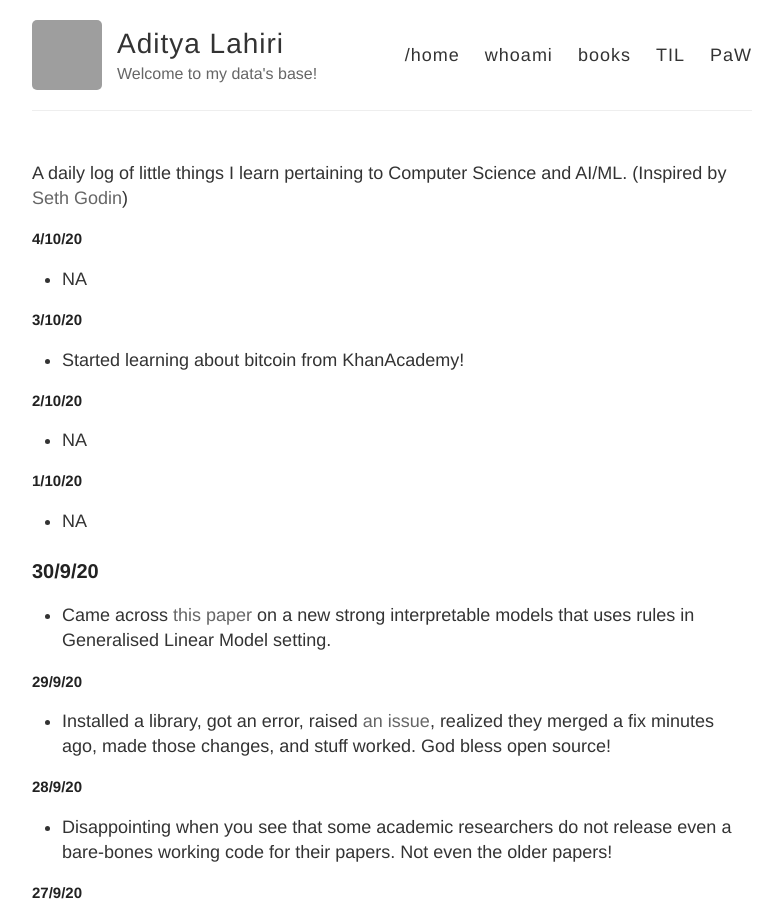
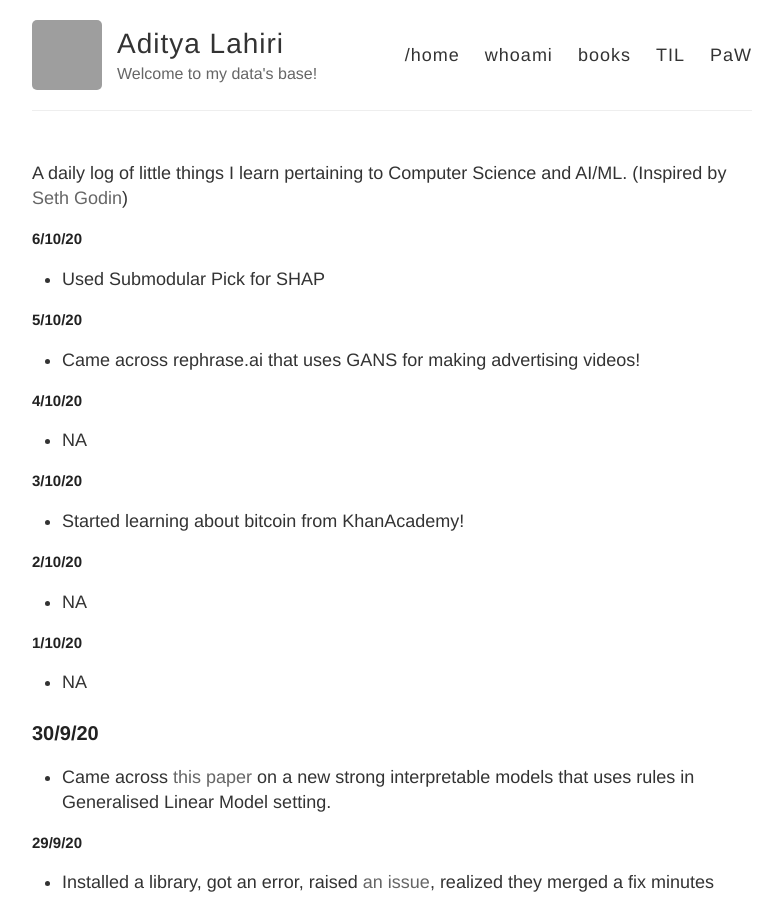
Before and after one commit to adityalahiri/adityalahiri.github.io, a Jekyll site: the page built from TIL.md, in a window 1280 px wide and 900 px high. Shown: the whole window, without its empty margins (248-1030 px from the left). Built offline with Jekyll 4.4.1, drawn with Linux system fonts in a browser that asks for light colours; our own code applies the rules of GitHub Pages for plain Markdown files; grey boxes are pictures that could not be loaded.

Commit message:
Update for 5/10 & 6/10

```diff
--- a/TIL.md
+++ b/TIL.md
@@ -1,5 +1,13 @@
 A daily log of little things I learn pertaining to Computer Science and AI/ML.
 (Inspired by [Seth Godin](https://seths.blog/))
+
+## 6/10/20
+
+* Used Submodular Pick for SHAP
+
+## 5/10/20
+
+* Came across rephrase.ai that uses GANS for making advertising videos!
 
 ## 4/10/20
 
```
